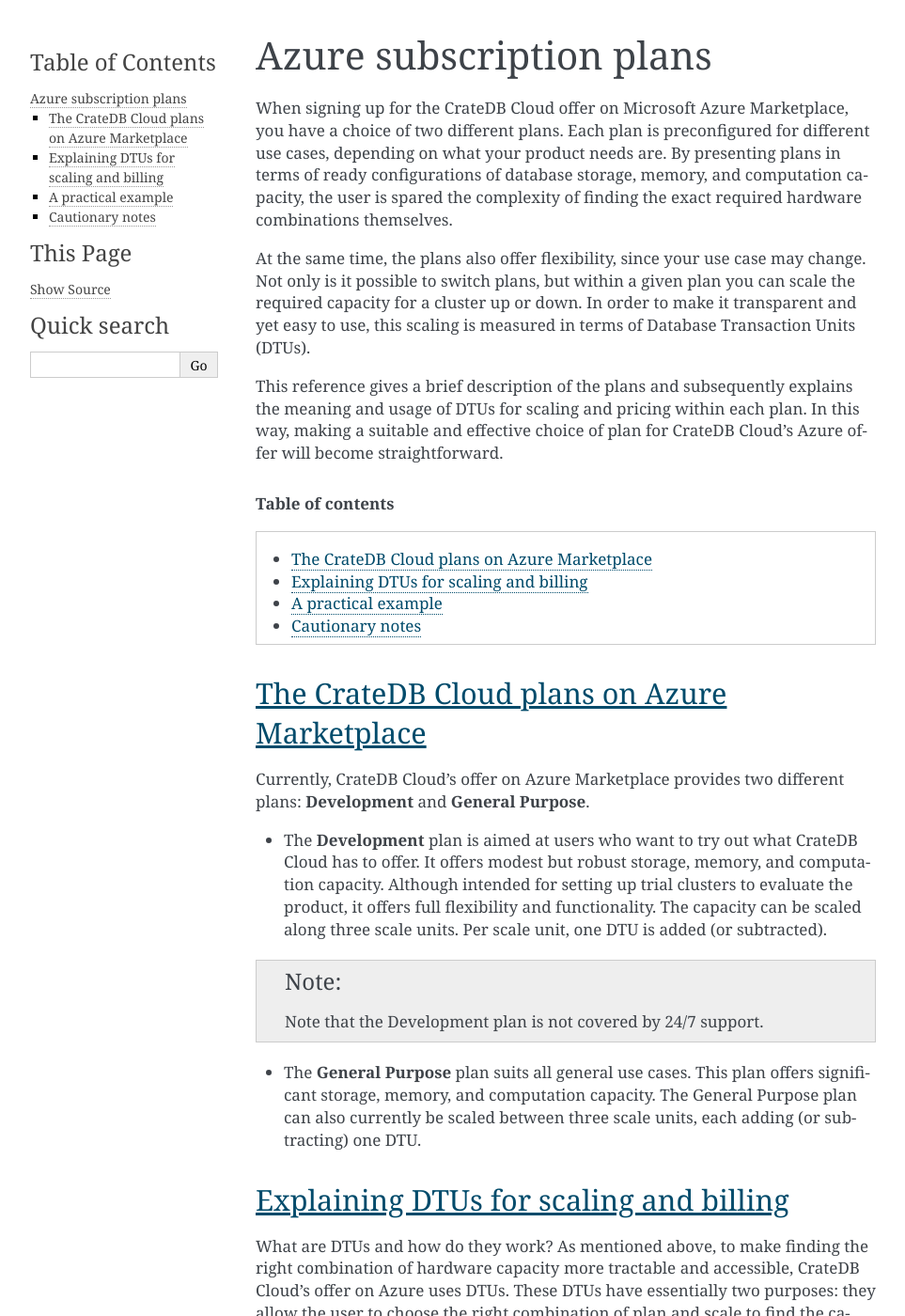
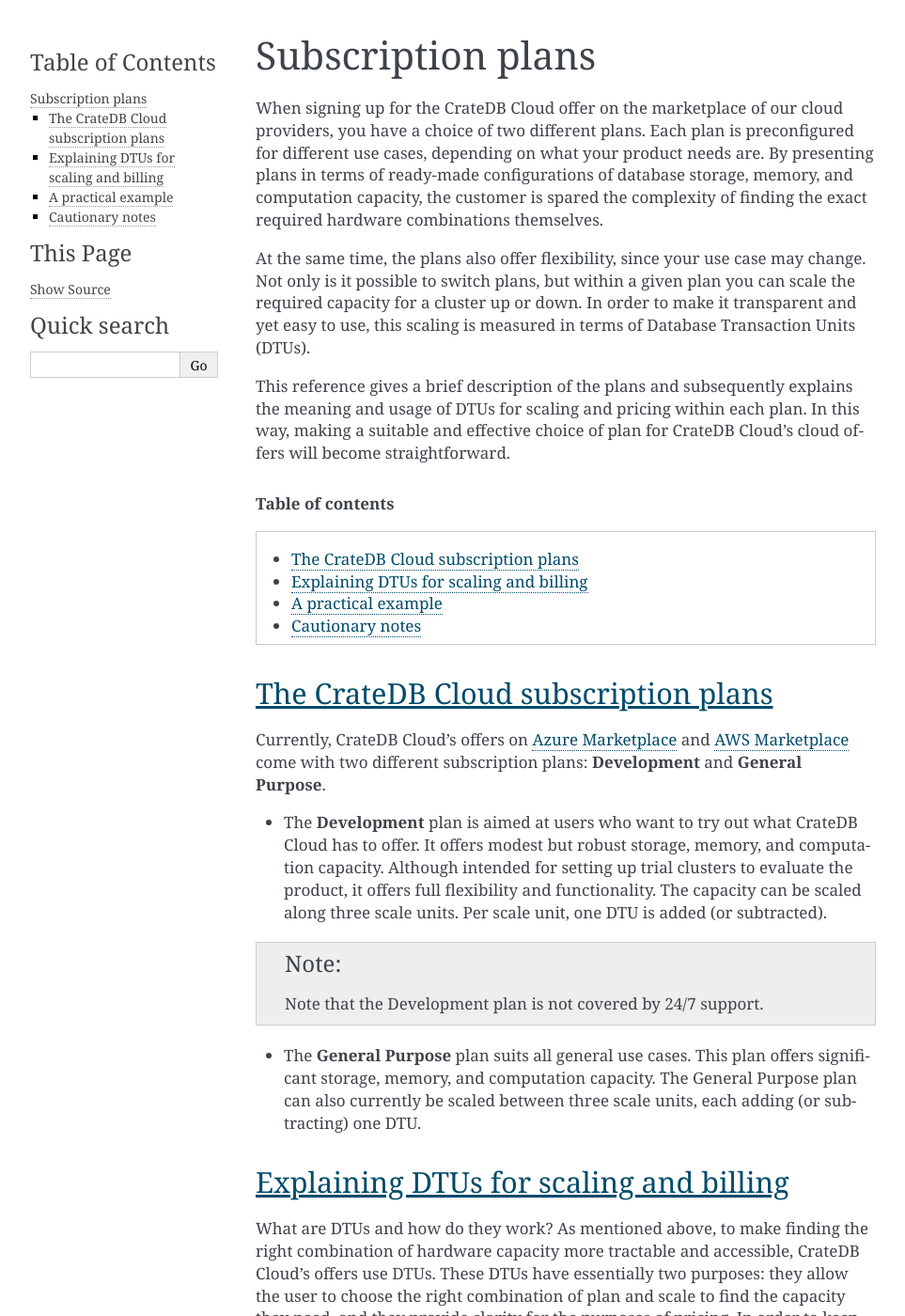
Before and after one commit to crate/cloud-reference, a Sphinx documentation site: the page built from docs/subscription-plans.rst, in a window 1280 px wide and 1400 px high. Shown: the whole window at 94% size, without its empty margins (148-1111 px from the left). Built offline with Sphinx 7.4.7, drawn with Linux system fonts in a browser that asks for light colours; some of the changed text lies outside the part shown.

Commit message:
Edit of reference documentation to reflect AWS Marketplace integration throughout

```diff
--- a/docs/index.rst
+++ b/docs/index.rst
@@ -27,7 +27,7 @@
     :titlesonly:
 
     overview
-    azure-plans
+    subscription-plans
     price-calculator
     user-roles
     system-user
--- a/docs/azure-plans.rst
+++ b/docs/subscription-plans.rst
@@ -1,15 +1,15 @@
-.. _azure-plans:
+.. _subscription-plans:
 
-========================
-Azure subscription plans
-========================
+==================
+Subscription plans
+==================
 
-When signing up for the CrateDB Cloud offer on Microsoft Azure Marketplace, you
-have a choice of two different plans. Each plan is preconfigured for different
-use cases, depending on what your product needs are. By presenting plans in
-terms of ready configurations of database storage, memory, and computation
-capacity, the user is spared the complexity of finding the exact required
-hardware combinations themselves.
+When signing up for the CrateDB Cloud offer on the marketplace of our cloud
+providers, you have a choice of two different plans. Each plan is preconfigured
+for different use cases, depending on what your product needs are. By
+presenting plans in terms of ready-made configurations of database storage,
+memory, and computation capacity, the customer is spared the complexity of
+finding the exact required hardware combinations themselves.
 
 At the same time, the plans also offer flexibility, since your use case may
 change. Not only is it possible to switch plans, but within a given plan you
@@ -19,8 +19,8 @@
 
 This reference gives a brief description of the plans and subsequently explains
 the meaning and usage of DTUs for scaling and pricing within each plan. In this
-way, making a suitable and effective choice of plan for CrateDB Cloud's Azure
-offer will become straightforward.
+way, making a suitable and effective choice of plan for CrateDB Cloud's cloud
+offers will become straightforward.
 
 .. rubric:: Table of contents
 
@@ -28,13 +28,14 @@
    :local:
 
 
-.. _azure-plans-overview:
+.. _subscription-plans-overview:
 
-The CrateDB Cloud plans on Azure Marketplace
-============================================
+The CrateDB Cloud subscription plans
+====================================
 
-Currently, CrateDB Cloud's offer on Azure Marketplace provides two different
-plans: **Development** and **General Purpose**.
+Currently, CrateDB Cloud's offers on `Azure Marketplace`_ and
+`AWS Marketplace`_ come with two different subscription plans: **Development**
+and **General Purpose**.
 
 * The **Development** plan is aimed at users who want to try out what CrateDB
   Cloud has to offer. It offers modest but robust storage, memory, and
@@ -52,19 +53,19 @@
   subtracting) one DTU.
 
 
-.. _azure-plans-dtus:
+.. _subscription-plans-dtus:
 
 Explaining DTUs for scaling and billing
 =======================================
 
 What are DTUs and how do they work? As mentioned above, to make finding the
 right combination of hardware capacity more tractable and accessible, CrateDB
-Cloud's offer on Azure uses DTUs. These DTUs have essentially two purposes:
-they allow the user to choose the right combination of plan and scale to find
-the capacity they need, and they provide clarity for the purposes of pricing.
-In order to keep things simple, scaling in each plan is currently set up so
-that one scale unit = one DTU, and billing is set up so that Crate.io bills
-only for DTUs/hour actually used.
+Cloud's offers use DTUs. These DTUs have essentially two purposes: they allow
+the user to choose the right combination of plan and scale to find the capacity
+they need, and they provide clarity for the purposes of pricing. In order to
+keep things simple, scaling in each plan is currently set up so that one scale
+unit = one DTU, and billing is set up so that Crate.io bills only for DTUs/hour
+actually used.
 
 .. NOTE::
     Note, however, that scale units do not necessarily *start* at one DTU; for
@@ -73,18 +74,19 @@
 
 Let's break this down further to clarify what each of these statements mean.
 
-As seen above, CrateDB Cloud's Azure offer is divided into two plans. Each
-plan has a starting scale (scale unit 1), which can be scaled up to scale unit
-2 or 3. Because the hardware capacity in each plan is different, a scale unit
-in the **Development** plan is of a different size (in terms of storage,
-memory, and computation) than a scale unit in the **General Purpose** plan.
-But scaling within each plan (i.e., scaling between the minimum capacity for
-that plan and the maximum capacity for that plan) is made easy by the division
-into scale units, each of which corresponds to one DTU.
+As seen above, CrateDB Cloud's cloud offer is divided into two plans. Each plan
+has a starting scale (scale unit 1), which can be scaled up to scale unit 2 or
+3. Because the hardware capacity in each plan is different, a scale unit in the
+**Development** plan is of a different size (in terms of storage, memory, and
+computation) than a scale unit in the **General Purpose** plan. But scaling
+within each plan (i.e., scaling between the minimum capacity for that plan and
+the maximum capacity for that plan) is made easy by the division into scale
+units, each of which corresponds to one DTU.
 
 An overview showing the range in terms of capacity of each plan, within which
-the scaling of that plan operates, can be found on the |Azure offer page|.
-Here one also finds the price per DTU per hour.
+the scaling of that plan operates, can be found on the |Azure offer page| and
+the `AWS offer page`_ respectively. Here one also finds the price per DTU per
+hour.
 
 To summarize, the DTU approach to scaling means that although the offered plans
 differ considerably in capacity both between each other and per scale unit
@@ -114,7 +116,7 @@
 about the precise storage size. Also, you want this to be easy to set up and
 clearly priced and billed.
 
-CrateDB Cloud's Azure offer provides a straightforward approach to such a use
+CrateDB Cloud's cloud offers provide a straightforward approach to such a use
 case. Simply compare the plans on offer. You will quickly identify that the
 desired capacity falls within the **General Purpose** plan, which begins at
 2000 ingests/sec. and scales in 2000 ingests/sec. units. You therefore
@@ -142,9 +144,9 @@
   may change in the future.
 * Remember that not all plans, currently or in the future, necessarily *start*
   at one DTU. The **Development** plan currently starts at three DTUs of that
-  plan. Therefore, when referring to the pricing per DTU/hour on the Azure
+  plan. Therefore, when referring to the pricing per DTU/hour on the cloud
   offer, keep this in mind. This means the price for a single DTU/hour, as
-  listed on the Azure offer page, is not necessarily the minimum price for a
+  listed on the cloud offer pages, is not necessarily the minimum price for a
   given plan. This is true even if you do not scale further upwards, since your
   plan may start at several DTUs even without you scaling it up further.
 * New plans will be offered in the future with different capacity ranges that
@@ -152,6 +154,9 @@
   then be updated accordingly. Plan terms and prices are subject to change.
 
 
+.. _AWS Marketplace: https://aws.amazon.com/marketplace/pp/B089M4B1ND
+.. _AWS offer page: https://aws.amazon.com/marketplace/pp/B089M4B1ND
+.. _Azure Marketplace: https://azuremarketplace.microsoft.com/en-us/marketplace/apps/crate.cratedbcloud?tab=PlansAndPrice
 .. _pricing calculator: https://crate.io/products/cratedb-cloud/#cloud-calculator
 .. _price calculator on the CrateDB Cloud website: https://crate.io/products/cratedb-cloud/#cloud-calculator
 .. |Azure offer page| raw:: html
```
Also changed, not shown: docs/glossary.rst (+26 -25 lines), docs/overview.rst (+19 -16 lines), docs/price-calculator.rst (+3 -4 lines).
